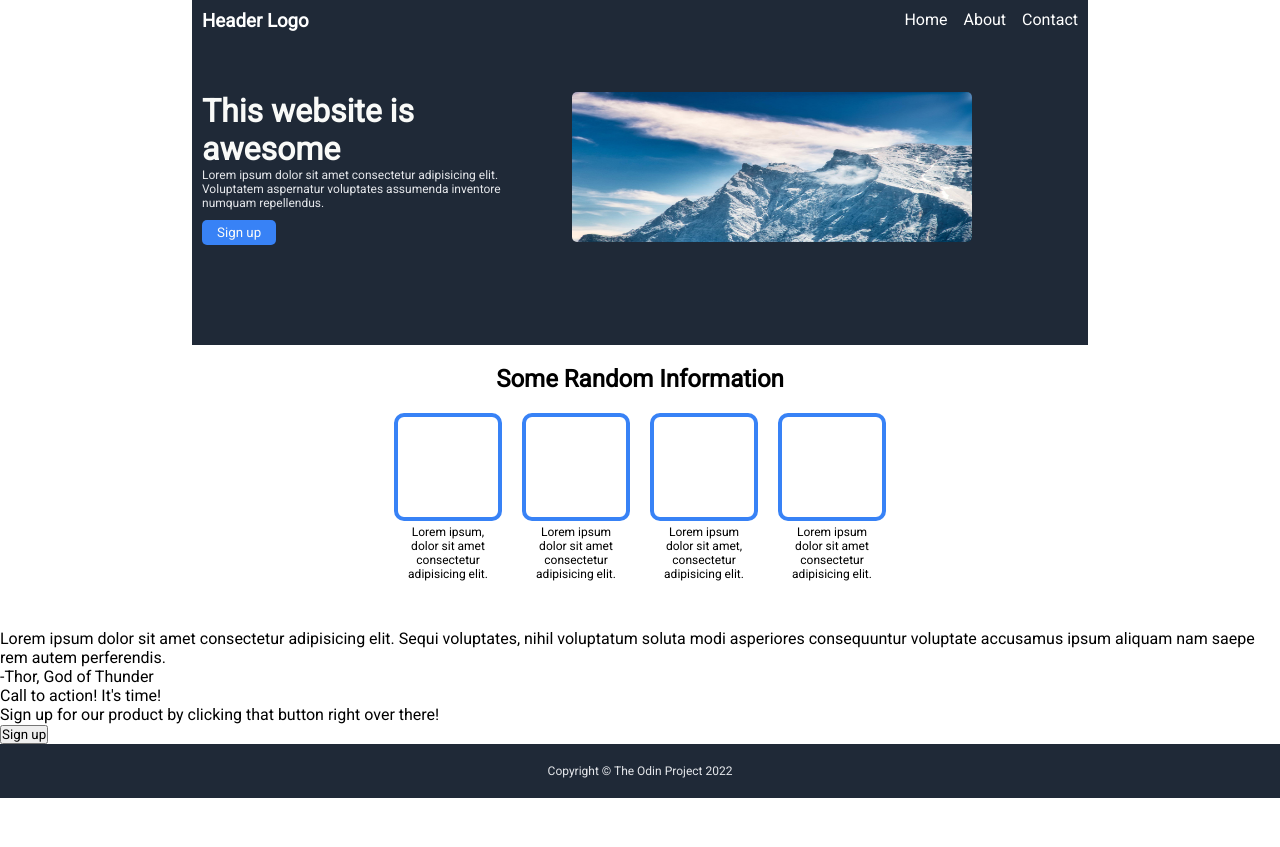
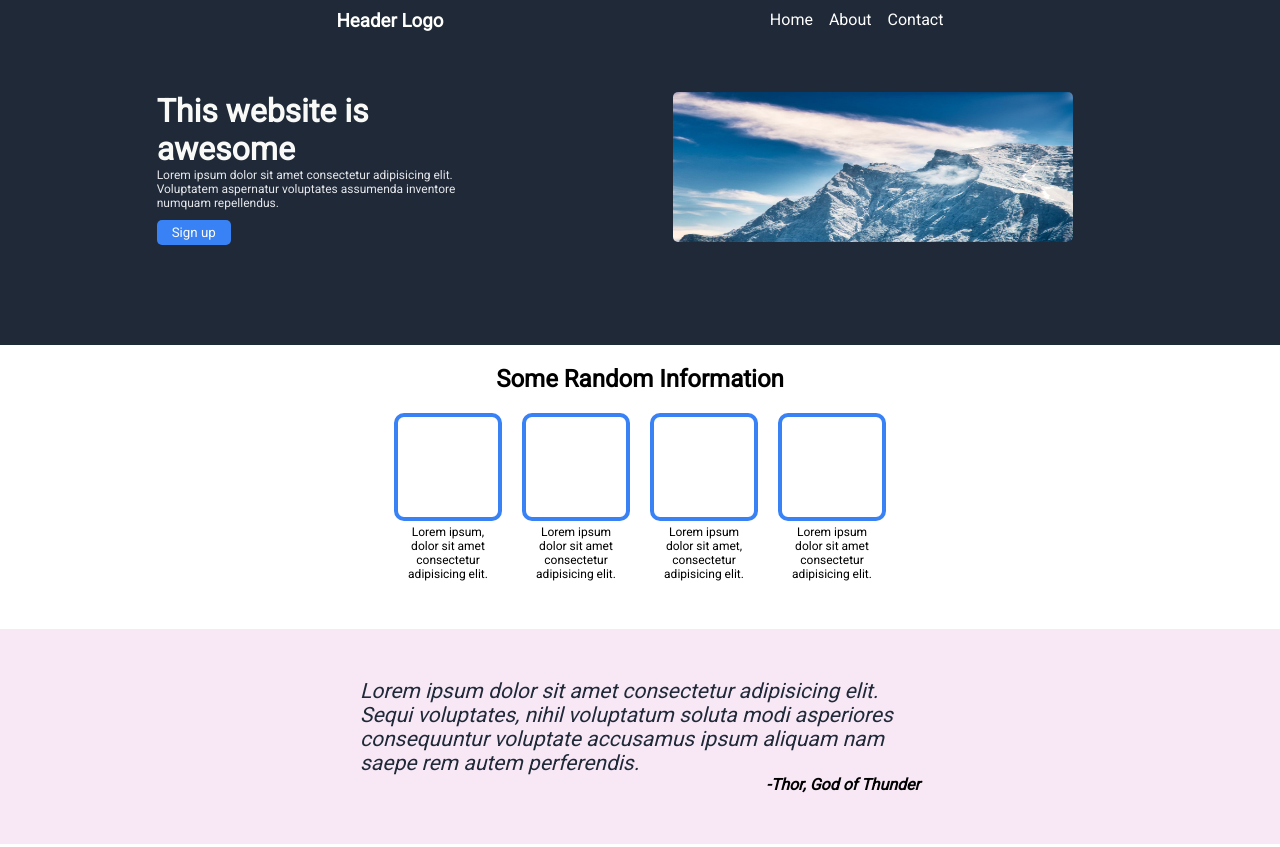
Before and after one commit to ehandresen/landing-page, a plain HTML site: page index.html in a window 1280 px wide. Shown: the top 847 px of the page. Before the commit the page ends 800 px from the top, so only its background shows below. Drawn offline with Linux system fonts and the light colour scheme.

Commit message:
Final edit

```diff
--- a/index.html
+++ b/index.html
@@ -66,8 +66,8 @@
 
     <div class="container-four">
         <div class="container-four-left">
-            <p>Call to action! It's time!</p>
-            <p>Sign up for our product by clicking that button right over there!</p>
+            <p class="strong-p">Call to action! It's time!</p>
+            <p class="weak-p">Sign up for our product by clicking that button right over there!</p>
         </div>
 
         <div class="container-four-right">
--- a/style.css
+++ b/style.css
@@ -5,7 +5,7 @@
 }
 
 body {
-    width: auto;
+
 }
 
 a {
@@ -21,10 +21,8 @@ ul {
 
 nav {
     display: flex;
-    justify-content: space-between;
+    justify-content: space-evenly;
     background-color: #1F2937;
-    margin-left: 15%;
-    margin-right: 15%;
 }
 
 nav, .h3 {
@@ -34,8 +32,7 @@ nav, .h3 {
 
 .container-one {
     display: flex;
-    margin-left: 15%;
-    margin-right: 15%;
+    justify-content: space-evenly;
     background-color: #1f2937;
     padding: 50px 10px 100px 10px;
 }
@@ -129,6 +126,72 @@ nav, .h3 {
     margin-right: 15%;
 }
 
+.container-three {
+    display: flex;
+    background-color: #f8e8f6;
+    padding-left: 350px;
+    padding-right: 350px;
+}
+
+figure {
+    padding: 50px 10px;
+    display: flex;
+    flex-direction: column;
+}
+
+figcaption {
+    display: flex;
+    justify-content: flex-end;
+    font-size: 16px;
+    font-style: italic;
+    font-weight: bold;
+}
+
+blockquote {
+    font-size: 21px;
+    font-style: italic;
+    font-weight: lighter;
+    color: #1f2937;
+}
+
+.container-four {
+    display: flex;
+    justify-content: center;
+    background-color: #3882f6;
+    padding: 20px 50px;
+    margin: 60px 250px;
+    border-radius: 5px;
+}
+
+.container-four-left {
+    color: #f9faf8;
+    padding-right: 50px;
+}
+
+.strong-p {
+    font-weight: bold;
+}
+
+.weak-p {
+    font-size: 8px;
+    font-weight: lighter;
+    color: #e5e7eb;
+}
+
+.container-four-right {
+    display: flex;
+    align-items: center;
+}
+
+.container-four-right button {
+    color: #f9faf8;
+    background-color: #3882f6;
+    padding: 5px 15px;
+    border-radius: 5px;
+    border: 1px solid #f9faf8;
+}
+
+
 footer {
     display: flex;
     justify-content: center;
@@ -136,4 +199,5 @@ footer {
     color: #e5e7eb;
     padding: 20px;
     font-size: 12px;
+    margin-top: 8%;
 }
```
